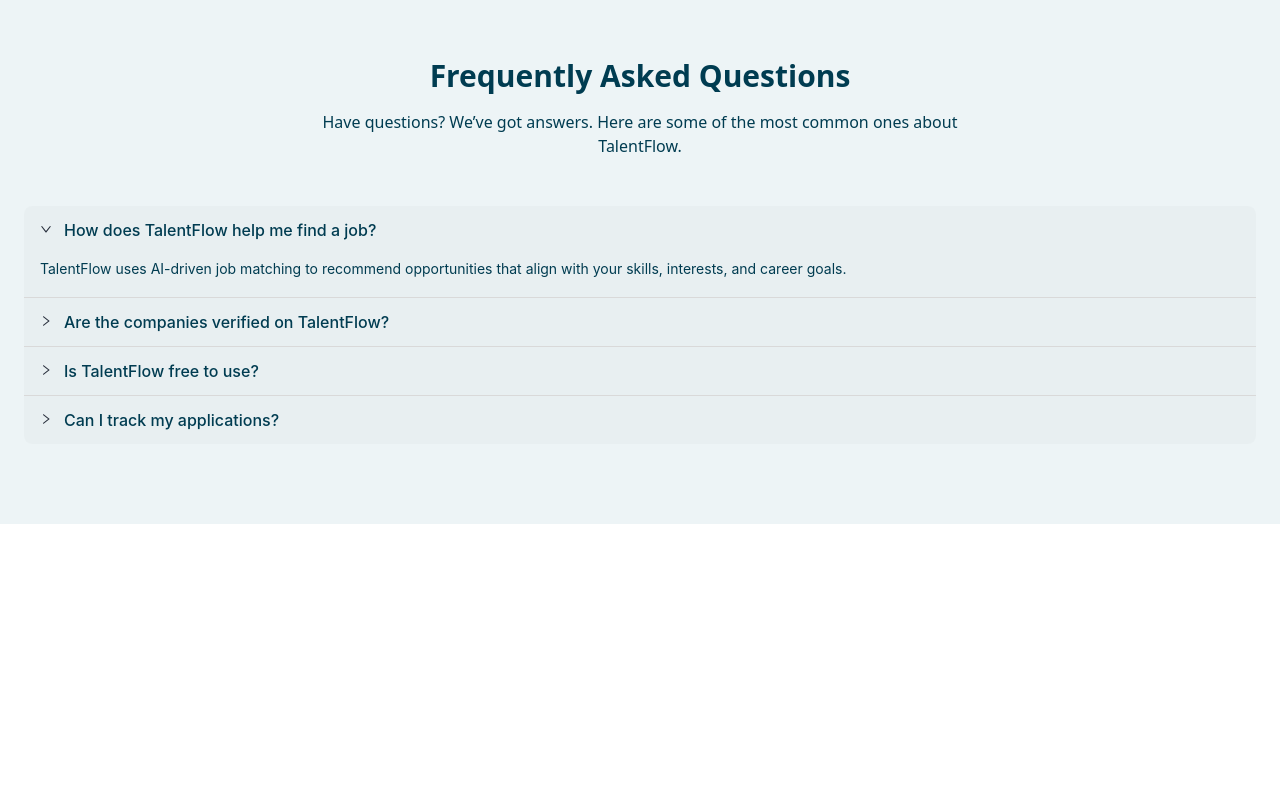
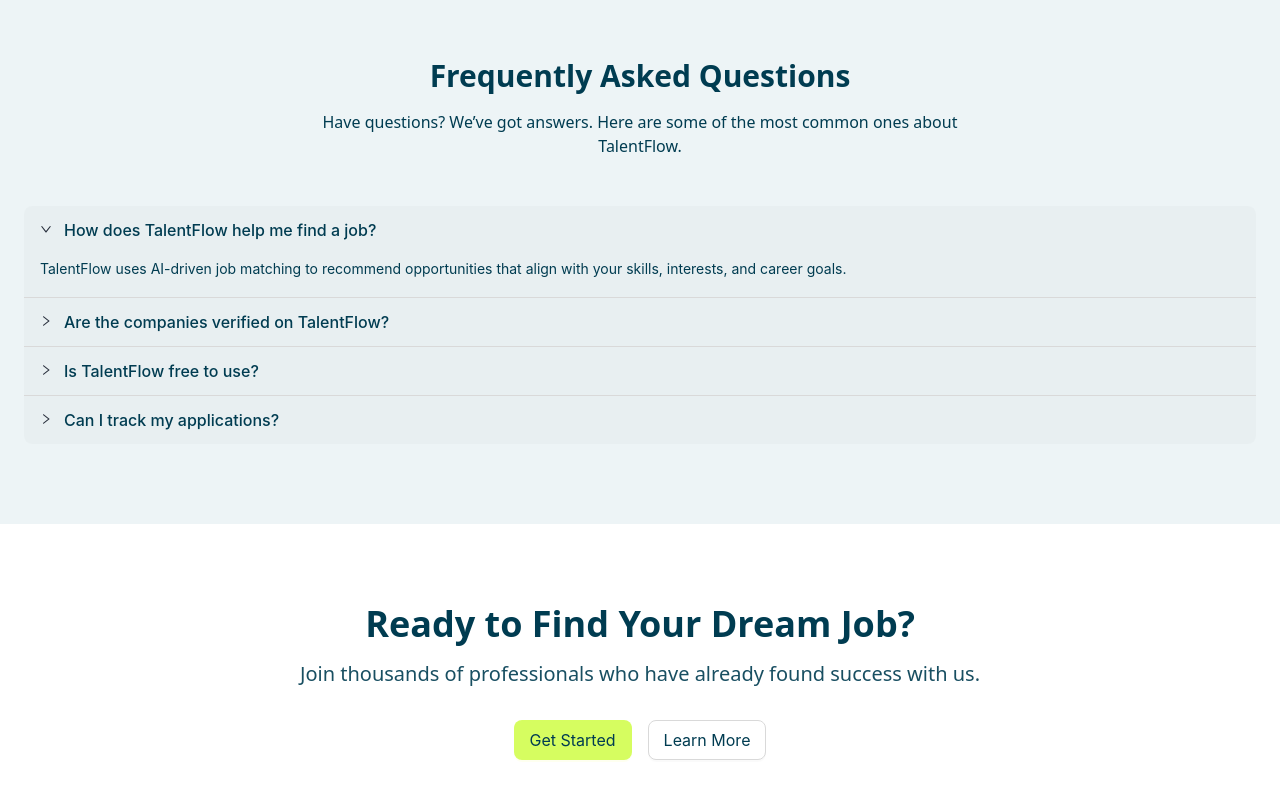
Before and after one commit to ArunRoy404/Talent-Flow, a Next.js app: page / in a window 1280 px wide. Shown: the part 2070-2870 px from the top of the page. Before the commit the page ends 2674 px from the top, so only its background shows below. Built offline with nearby package versions, Linux system fonts and the light colour scheme; what @ant-design/nextjs-registry would draw is missing.

Commit message:
feat: CTA Section added

```diff
--- a/src/app/page.js
+++ b/src/app/page.js
@@ -1,3 +1,4 @@
+import CTA from "@/sections/CTA";
 import FAQ from "@/sections/FAQ";
 import Features from "@/sections/Features";
 import Hero from "@/sections/Hero";
@@ -12,6 +13,7 @@
       <Features/>
       <Testimonials/>
       <FAQ/>
+      <CTA/>
     </main>
   );
 }
--- /dev/null
+++ b/src/sections/CTA.jsx
@@ -0,0 +1,36 @@
+import { Button } from 'antd';
+import Link from 'next/link';
+import React from 'react';
+
+const CTA = () => {
+    return (
+        <section className="py-12 md:py-20 text-secondary">
+            <div className="container mx-auto px-6 text-center">
+                {/* Heading */}
+                <h2 className="text-3xl md:text-4xl font-bold mb-4">
+                    Ready to Find Your Dream Job?
+                </h2>
+                <p className="text-lg md:text-xl mb-8 opacity-90">
+                    Join thousands of professionals who have already found success with us.
+                </p>
+
+                {/* Buttons */}
+                <div className="flex justify-center gap-4">
+                    <Button type="primary" size="large">
+                        <Link href="/jobs" className="text-white">
+                            Get Started
+                        </Link>
+                    </Button>
+
+                    <Button size="large" type="default" className="!text-secondary" >
+                        <Link href="/about">
+                            Learn More
+                        </Link>
+                    </Button>
+                </div>
+            </div>
+        </section>
+    );
+};
+
+export default CTA;
```
